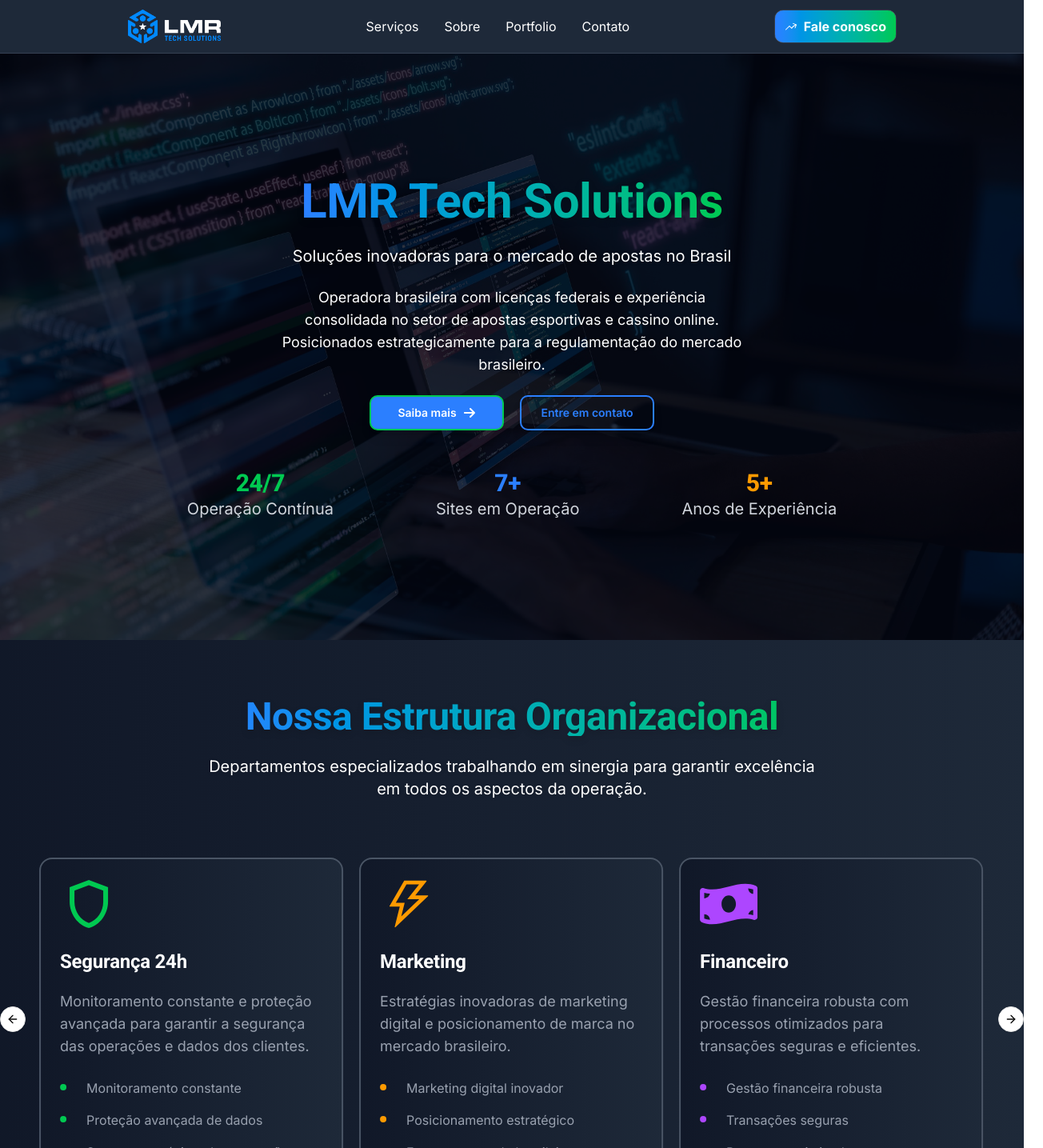
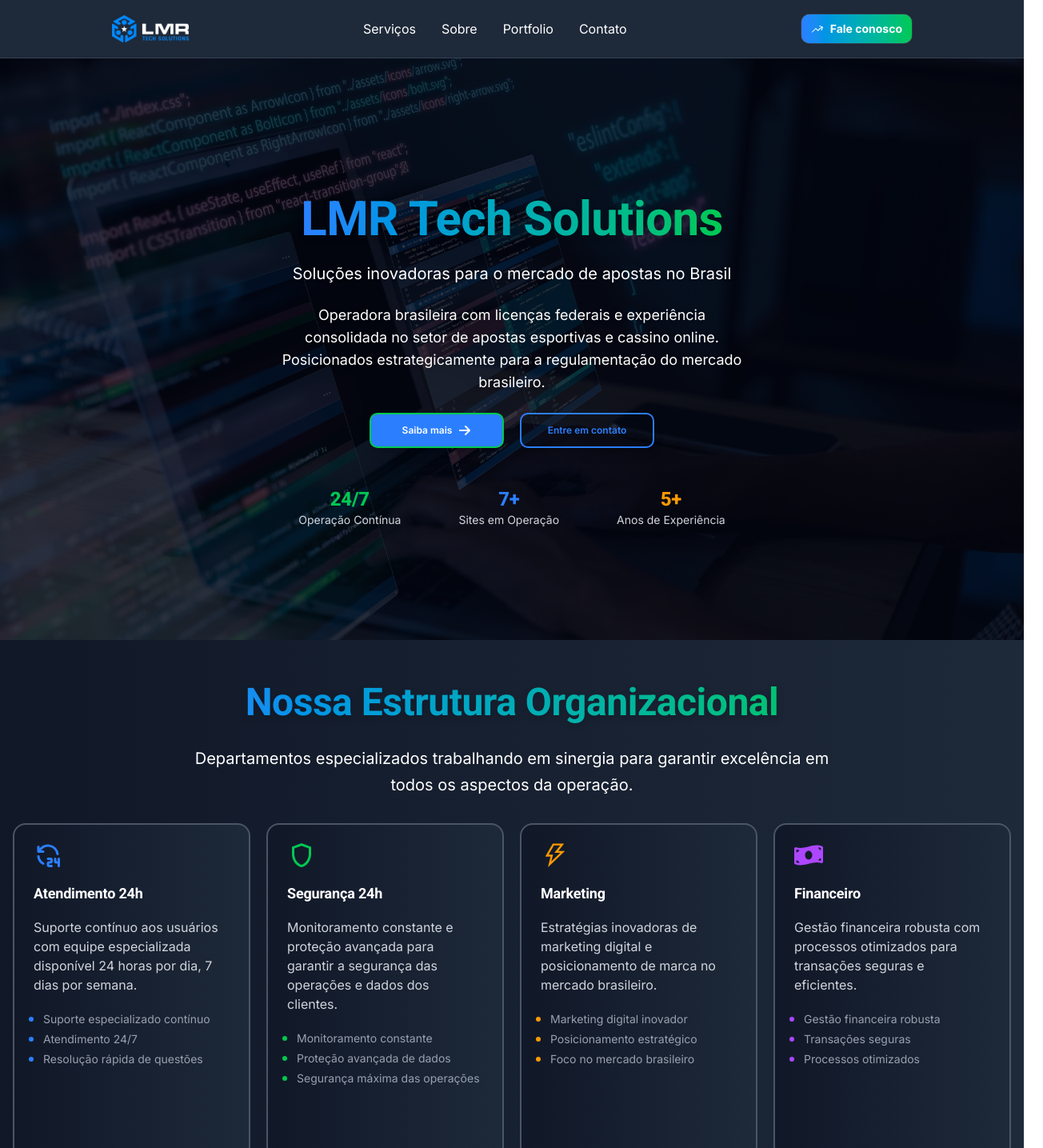
Before and after one commit to david93dev/page-project, a React (Vite) app: page / in a window 1280 px wide. Shown: the top 1435 px of the page at 80% size, 1304 px wide, since content can reach past the window. Built offline with nearby package versions, Linux system fonts and the light colour scheme.

Commit message:
fix: remove caroseul

```diff
--- a/package.json
+++ b/package.json
@@ -20,6 +20,7 @@
     "react": "^19.1.1",
     "react-dom": "^19.1.1",
     "react-icons": "^5.5.0",
+    "react-router-dom": "^7.8.1",
     "tailwind-merge": "^3.3.1",
     "tailwindcss": "^4.1.12"
   },
--- a/src/components/header/Header.jsx
+++ b/src/components/header/Header.jsx
@@ -1,39 +1,72 @@
+import { useState } from "react";
 import { Button } from "../ui/button";
 import { IoLogoJavascript } from "react-icons/io5";
 import { HiArrowTrendingUp } from "react-icons/hi2";
-import logo from "../../assets/img/logo.png"
-
+import { HiMenu, HiX } from "react-icons/hi";
+import logo from "../../assets/img/logo.png";
 
 const Header = () => {
+  const [menuOpen, setMenuOpen] = useState(false);
+
   return (
-    <div
-      className="flex fixed justify-between items-center w-full z-50 px-40 2xl:px-72 py-3 bg-gray-800
-     text-white border-b-1 border-gray-700"
-    >
-      <div className="w-29">
-      <img src={logo} alt="" className="object-cover" />
+    <header className="fixed top-0 left-0 w-full z-50 bg-gray-800 text-white border-b border-gray-700">
+      <div className="flex justify-between items-center h-18  px-6 lg:px-35 py-4">
+        {/* Logo */}
+        <div className="w-24">
+          <img src={logo} alt="Logo" className="object-cover w-full h-auto" />
+        </div>
 
-      </div>
-      <div>
+        {/* Desktop Menu */}
+        <nav className="hidden md:flex gap-8 items-center">
           <ul className="flex gap-8">
             <li className="hover:text-green-500 cursor-pointer">Serviços</li>
             <li className="hover:text-green-500 cursor-pointer">Sobre</li>
             <li className="hover:text-green-500 cursor-pointer">Portfolio</li>
             <li className="hover:text-green-500 cursor-pointer">Contato</li>
           </ul>
-      </div>
-      <div>
+
+
+        </nav>
+
+        <div className="hidden md:block">
           <Button
-          className="font-bold bg-gradient-to-r from-blue-500 to-green-500
-             rounded-lg px-9 py-5 text-md text-white
-             shadow-[0_0_1px_white]
-             hover:bg-gradient-to-r hover:from-blue-600 hover:to-green-600
-             transition duration-300"
+            className=" py-3 font-bold bg-gradient-to-r from-blue-500 to-green-500
+              rounded-lg text-white shadow-[0_0_1px_white]
+              hover:from-blue-600 hover:to-green-600 transition duration-300 flex items-center gap-2"
           >
             <HiArrowTrendingUp /> Fale conosco
         </Button>
         </div>
+
+        {/* Mobile Menu Button */}
+        <button
+          className="md:hidden text-3xl"
+          onClick={() => setMenuOpen((prev) => !prev)}
+        >
+          {menuOpen ? <HiX /> : <HiMenu />}
+        </button>
       </div>
+
+      {/* Mobile Dropdown Menu */}
+      {menuOpen && (
+        <div className="md:hidden px-6 py-4 space-y-4 bg-gray-800 border-t border-gray-700">
+          <ul className="flex flex-col gap-4">
+            <li className="hover:text-green-500 cursor-pointer">Serviços</li>
+            <li className="hover:text-green-500 cursor-pointer">Sobre</li>
+            <li className="hover:text-green-500 cursor-pointer">Portfolio</li>
+            <li className="hover:text-green-500 cursor-pointer">Contato</li>
+          </ul>
+
+          <Button
+            className="w-full font-bold bg-gradient-to-r from-blue-500 to-green-500
+              rounded-lg py-3 text-white shadow-[0_0_1px_white]
+              hover:from-blue-600 hover:to-green-600 transition duration-300 flex items-center justify-center gap-2"
+          >
+            <HiArrowTrendingUp /> Fale conosco
+          </Button>
+        </div>
+      )}
+    </header>
   );
 };
 
--- a/src/components/header/Hero.jsx
+++ b/src/components/header/Hero.jsx
@@ -17,42 +17,45 @@
       <div className="absolute inset-0 bg-gray-950/80" />
 
       {/* Conteúdo sobre a imagem */}
-      <div className="mt-18 absolute inset-0 flex flex-col items-center justify-center text-center px-4">
-        <h1 className="bg-gradient-to-r from-blue-500 to-green-500 bg-clip-text text-transparent text-4xl md:text-2xl lg:text-6xl 2xl:text-7xl font-bold drop-shadow-lg">
+      <div className="mt-18 md:mt-26 absolute inset-0 flex flex-col items-center justify-center text-center px-4">
+        <h1 className="bg-gradient-to-r from-blue-500 to-green-500 bg-clip-text text-transparent text-4xl
+         md:text-5xl lg:text-6xl 2xl:text-7xl font-bold drop-shadow-lg">
           LMR Tech Solutions
         </h1>
         <p className="mt-6 text-white text-lg md:text-xl 2xl:text-2xl max-w-2xl drop-shadow">
           Soluções inovadoras para o mercado de apostas no Brasil
         </p>
-          <p className="mt-6 text-white text-lg md:text-lg 2xl:text-2xl max-w-xl drop-shadow">
+          <p className="mt-6 text-white text-sm md:text-lg 2xl:text-2xl max-w-xl drop-shadow">
           Operadora brasileira com licenças federais e experiência consolidada no setor de apostas esportivas e cassino online. Posicionados estrategicamente para a regulamentação do mercado brasileiro.
         </p>
 
         <div className="flex justify-center items-center gap-5">
 
-          <Button className="flex justify-center items-center hover:scale-105 gap-2 mt-6 w-42 py-5 bg-blue-500 hover:bg-green-500 border-2 border-green-500 hover:border-blue-500 rounded-lg text-white font-semibold shadow-lg hover:from-blue-600 hover:to-green-600 transition">
+          <Button className="flex justify-center items-center hover:scale-105 text-xs gap-2 mt-6 w-28 md:w-42 py-5 bg-blue-500 hover:bg-green-500 border-2 border-green-500 hover:border-blue-500 rounded-lg text-white font-semibold shadow-lg hover:from-blue-600 hover:to-green-600 transition">
           Saiba mais <FaArrowRight />
         </Button>
-         <Button className="flex justify-center items-center hover:scale-105 gap-2 mt-6 w-42 py-5 bg-transparent hover:bg-blue-500 border-2 border-blue-500 hover:border-blue-500 rounded-lg text-blue-500 hover:text-white font-semibold shadow-lg hover:from-blue-600 hover:to-green-600 transition">
+         <Button className="flex justify-center items-center hover:scale-105 text-xs gap-2 mt-6 w-28 md:w-42 py-5 bg-transparent hover:bg-blue-500 border-2 border-blue-500 hover:border-blue-500 rounded-lg text-blue-500 hover:text-white font-semibold shadow-lg hover:from-blue-600 hover:to-green-600 transition">
           Entre em contato
         </Button>
 
         </div>
 
-        <div className="flex justify-center items-center gap-32 mt-12 2xl:mt-18">
+         <div className="flex justify-center  items-center gap-5 md:gap-18 mt-12 2xl:mt-18">
           <div>
-            <h3 className="text-green-500 font-extrabold text-3xl">24/7</h3>
-            <p className="text-xl text-gray-300">Operação Contínua</p>
+            <h3 className="text-green-500 font-extrabold text-2xl 2xl:text-4xl">24/7</h3>
+            <p className="text-sm 2xl:text-lg text-gray-300">Operação Contínua</p>
           </div>
           <div>
-            <h3 className="text-blue-500 font-extrabold text-3xl">7+</h3>
-            <p className="text-xl text-gray-300" >Sites em Operação</p>
+            <h3 className="text-blue-500 font-extrabold text-2xl 2xl:text-4xl">7+</h3>
+            <p className="text-sm 2xl:text-lg text-gray-300" >Sites em Operação</p>
           </div>
           <div>
-            <h3 className="text-amber-500 font-extrabold text-3xl" >5+</h3>
-            <p className="text-xl text-gray-300" >Anos de Experiência</p>
+            <h3 className="text-amber-500 font-extrabold text-2xl 2xl:text-4xl" >5+</h3>
+            <p className="text-sm 2xl:text-lg text-gray-300" >Anos de Experiência</p>
           </div>
         </div>
+
+
       </div>
     </section>
   );
--- a/src/components/services/Services.jsx
+++ b/src/components/services/Services.jsx
@@ -4,94 +4,76 @@
 import { FaMoneyBillWave } from "react-icons/fa";
 import { TbHours24 } from "react-icons/tb";
 
-import Autoplay from "embla-carousel-autoplay";
-
 import ServicesCard from "./ServicesCard";
 
-import {
-  Carousel,
-  CarouselContent,
-  CarouselItem,
-  CarouselNext,
-  CarouselPrevious,
-} from "@/components/ui/carousel";
+const SERVICES = [
+  {
+    icon: <TbHours24 />,
+    title: "Atendimento 24h",
+    description:
+      "Suporte contínuo aos usuários com equipe especializada disponível 24 horas por dia, 7 dias por semana.",
+    items: ["Suporte especializado contínuo", "Atendimento 24/7", "Resolução rápida de questões"],
+  },
+  {
+    icon: <MdOutlineShield />,
+    title: "Segurança 24h",
+    description:
+      "Monitoramento constante e proteção avançada para garantir a segurança das operações e dados dos clientes.",
+    items: ["Monitoramento constante", "Proteção avançada de dados", "Segurança máxima das operações"],
+    className: "!text-green-500 marker:!text-green-500",
+  },
+  {
+    icon: <AiOutlineThunderbolt />,
+    title: "Marketing",
+    description:
+      "Estratégias inovadoras de marketing digital e posicionamento de marca no mercado brasileiro.",
+    items: ["Marketing digital inovador", "Posicionamento estratégico", "Foco no mercado brasileiro"],
+    className: "!text-amber-500 marker:!text-amber-500",
+  },
+  {
+    icon: <FaMoneyBillWave />,
+    title: "Financeiro",
+    description:
+      "Gestão financeira robusta com processos otimizados para transações seguras e eficientes.",
+    items: ["Gestão financeira robusta", "Transações seguras", "Processos otimizados"],
+    className: "!text-purple-500 marker:!text-purple-500",
+  },
+];
 
 const Services = () => {
-  // ref do autoplay (boa prática para manter o plugin estável no React)
-  const autoplay = React.useRef(
-    Autoplay({ delay: 2500, stopOnInteraction: false }) // autoplay a cada 2.5s
-  );
-
   return (
-    <div className="flex flex-col justify-center items-center bg-gradient-to-r from-gray-900 to-gray-800">
-      <div className="my-18">
-        <h2 className="text-center bg-gradient-to-r from-blue-500 to-green-500 bg-clip-text text-transparent text-2xl md:text-3xl lg:text-5xl font-bold drop-shadow-lg">
+    <div className="bg-gradient-to-r from-gray-900 to-gray-800 py-12">
+      <div className="container mx-auto px-4">
+        <div className="mb-8 max-w-4xl mx-auto">
+          <h2 className="text-center bg-gradient-to-r from-blue-500 to-green-500 bg-clip-text text-transparent
+                         text-2xl md:text-3xl lg:text-5xl font-bold drop-shadow-lg
+                         leading-tight tracking-tight [text-wrap:balance]">
             Nossa Estrutura Organizacional
           </h2>
-        <p className="text-center mt-6 text-white text-lg md:text-lg lg:text-xl max-w-3xl drop-shadow">
+
+          <p className="text-center mt-6 text-white text-base md:text-lg lg:text-xl max-w-prose mx-auto leading-relaxed text-pretty">
             Departamentos especializados trabalhando em sinergia para garantir
             excelência em todos os aspectos da operação.
           </p>
         </div>
 
-      <div className="flex justify-center items-center flex-wrap px-5 sm:px-18 pb-12">
-        <Carousel plugins={[autoplay.current]}>
-          <CarouselContent className="w-[1200px]">
-            <CarouselItem className="md:basis-1/2 lg:basis-1/3">
+        {/* Cards em Flex responsivo */}
+        <div className="grid grid-cols-1 sm:grid-cols-2 lg:grid-cols-4 gap-5">
+          {SERVICES.map((svc, idx) => (
+            <div
+              key={svc.title + idx}
+              className="flex justify-center items-center"
+            >
               <ServicesCard
-                icon={<TbHours24 />}
-                title="Atendimento 24h"
-                description="Suporte contínuo aos usuários com equipe especializada disponível 24 horas por dia, 7 dias por semana."
-                items={[
-                  "Suporte especializado contínuo",
-                  "Atendimento 24/7",
-                  "Resolução rápida de questões",
-                ]}
+                icon={svc.icon}
+                title={svc.title}
+                description={svc.description}
+                items={svc.items}
+                className={svc.className}
               />
-            </CarouselItem>
-            <CarouselItem className="md:basis-1/2 lg:basis-1/3">
-              <ServicesCard
-                icon={<MdOutlineShield />}
-                title="Segurança 24h"
-                description="Monitoramento constante e proteção avançada para garantir a segurança das operações e dados dos clientes."
-                items={[
-                  "Monitoramento constante",
-                  "Proteção avançada de dados",
-                  "Segurança máxima das operações",
-                ]}
-                className="!text-green-500 marker:!text-green-500"
-              />
-            </CarouselItem>
-            <CarouselItem className="md:basis-1/2 lg:basis-1/3">
-              <ServicesCard
-                icon={<AiOutlineThunderbolt />}
-                title="Marketing"
-                description="Estratégias inovadoras de marketing digital e posicionamento de marca no mercado brasileiro."
-                items={[
-                  "Marketing digital inovador",
-                  "Posicionamento estratégico",
-                  "Foco no mercado brasileiro",
-                ]}
-                className="!text-amber-500 marker:!text-amber-500"
-              />
-            </CarouselItem>
-            <CarouselItem className="md:basis-1/2 lg:basis-1/3">
-              <ServicesCard
-                icon={<FaMoneyBillWave />}
-                title="Financeiro"
-                description="Gestão financeira robusta com processos otimizados para transações seguras e eficientes."
-                items={[
-                  "Gestão financeira robusta",
-                  "Transações seguras",
-                  "Processos otimizados",
-                ]}
-                className="!text-purple-500 marker:!text-purple-500"
-              />
-            </CarouselItem>
-          </CarouselContent>
-          <CarouselPrevious />
-          <CarouselNext />
-        </Carousel>
+            </div>
+          ))}
+        </div>
       </div>
     </div>
   );
--- a/src/components/services/ServicesCard.jsx
+++ b/src/components/services/ServicesCard.jsx
@@ -1,24 +1,28 @@
-const ServicesCard = ({icon, title, description, items = [], className}) => {
+const ServicesCard = ({ icon, title, description, items = [], className }) => {
   return (
     <div
-      className={`border-2 rounded-2xl border-gray-600 bg-gradient-to-r from-gray-900
-             to-gray-800 max-w-[300px] sm:max-w-[380px] md: space-y-5 px-6 py-5 hover:shadow-[0_0_9px_white]`}
+      className={`flex flex-col h-full min-h-[360px] sm:min-h-[420px]
+                  border-2 rounded-2xl border-gray-600
+                  bg-gradient-to-r from-gray-900 to-gray-800
+                  px-6 py-5 hover:shadow-[0_0_9px_green]`}
     >
-      <div className={`text-blue-500 text-7xl ${className}`} >
-        {icon}
+      {/* conteúdo */}
+      <div className="space-y-4 flex-1">
+        <div className={`text-blue-500 text-4xl ${className}`}>{icon}</div>
+        <h3 className="text-lg text-white font-bold">{title}</h3>
+        <p className="text-md text-gray-300 max-w-[300px]">{description}</p>
+
+        {items.length > 0 && (
+          <ul className={`list-disc pl-3 text-sm marker:text-lg marker:text-blue-500 ${className}`}>
+            {items.map((item, index) => (
+              <li key={index} className="text-gray-400">{item}</li>
+            ))}
+          </ul>
+        )}
       </div>
-      <h3 className="text-2xl text-white font-bold">{title}</h3>
-      <p className="text-lg text-gray-400 w-xs">{description}</p>
 
-      {items.length > 0 && (
-        <ul className={`list-disc list-inside space-y-2 marker:text-2xl marker:text-blue-500 ${className}`}>
-          {items.map((item, index) => (
-            <li key={index} className="text-gray-400">
-              {item}
-            </li>
-          ))}
-        </ul>
-      )}
+      {/* opcional: rodapé/alinhamento */}
+      {/* <div className="pt-4">...</div> */}
     </div>
   );
 };
--- a/src/pages/Home.jsx
+++ b/src/pages/Home.jsx
@@ -10,7 +10,6 @@
       <Header />
       <Hero />
       <Services />
-      <About />
     </div>
   );
 };
```
Also changed, not shown: 1 other file (tests, documents, lock files or other folders). Lines whose indentation alone changed are shown as unchanged.
